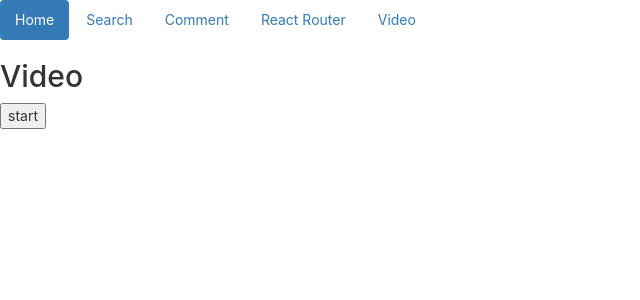
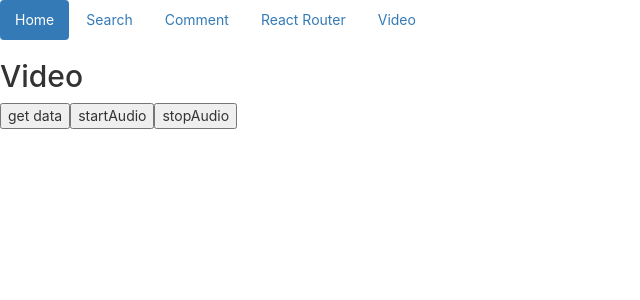
Before and after one commit to luochunhai/react_shipingjiaocheng_wangyi, a React (Create React App) app in the folder react_app/: page /video in a window 1280 px wide. Shown: the top 300 px of the page, without its empty margins (0-640 px from the left). Built offline with nearby package versions, Linux system fonts and the light colour scheme.

Commit message:
add stock audio

```diff
--- a/react_app/src/component/video/VideoApp.jsx
+++ b/react_app/src/component/video/VideoApp.jsx
@@ -1,47 +1,57 @@
 import * as React from "react";
+import axios from "axios";
 
 class VideoApp extends React.Component {
 
     state = {
+        stockAudiosText: '',
         timer: null,
-        zhText: '我是web秀',
-        index: 1
     }
 
+    com
     // 定时器
     iTimer = () => {
         this.setState({
             timer: setInterval(() => {
-                var index = this.state.index;
-                index++;
-                this.setState({index});
-                console.log(index)
-                const zhText = '我是web秀' + index;
-                this.setState({zhText})
-                console.log(zhText)
-
-                var url = "http://tts.baidu.com/text2audio?lan=zh&ie=UTF-8&text=" + encodeURI(this.state.zhText);
+                this.getStockAudiosText();
+                console.log(this.state.stockAudiosText)
+                var url = "http://tts.baidu.com/text2audio?lan=zh&ie=UTF-8&text=" + encodeURI(this.state.stockAudiosText);
                 var audio = new Audio(url);
                 audio.src = url;
                 audio.play();
-            }, 2000),
+            }, 10000),
         });
     };
 
+    startAudio = () => {
+        console.log('start audio')
+        this.getStockAudiosText();
+        setTimeout(this.iTimer, 0)
+    }
     // 组件清除时清除定时器
+    stopAudio = () => {
+        clearInterval(this.state.timer && this.state.timer);
+    }
+
     componentWillUnmount() {
         clearInterval(this.state.timer && this.state.timer);
     }
 
-    handleClick = () => {
-        setTimeout(this.iTimer, 0)
+    getStockAudiosText = () => {
+        axios.get("http://www.luochunhai.club:9093/summer/stocks/audios?stockIds=601688%2C000923")
+            .then(res => {
+                const stockAudiosText = res.data.stockAudios.join(' ');
+                this.setState({stockAudiosText})
+            })
     }
 
     render() {
         return (
             <div id="container">
                 <h2>Video</h2>
-                <button onClick={this.handleClick}>start</button>
+                <button onClick={this.getStockAudiosText}>get data</button>
+                <button onClick={this.startAudio}>startAudio</button>
+                <button onClick={this.stopAudio}>stopAudio</button>
             </div>
         )
     }
```
Also changed, not shown: 1 other file (tests, documents, lock files or other folders).
